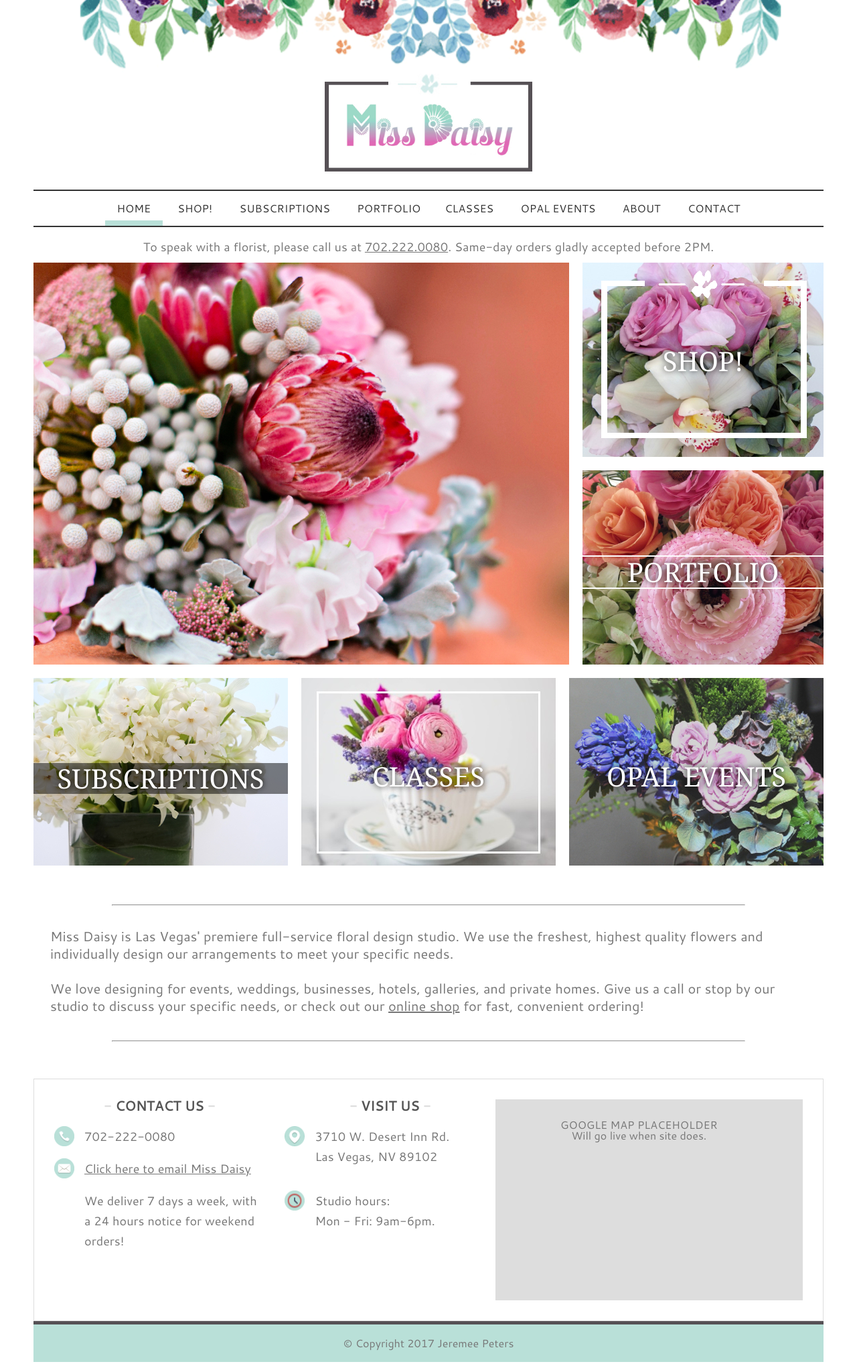
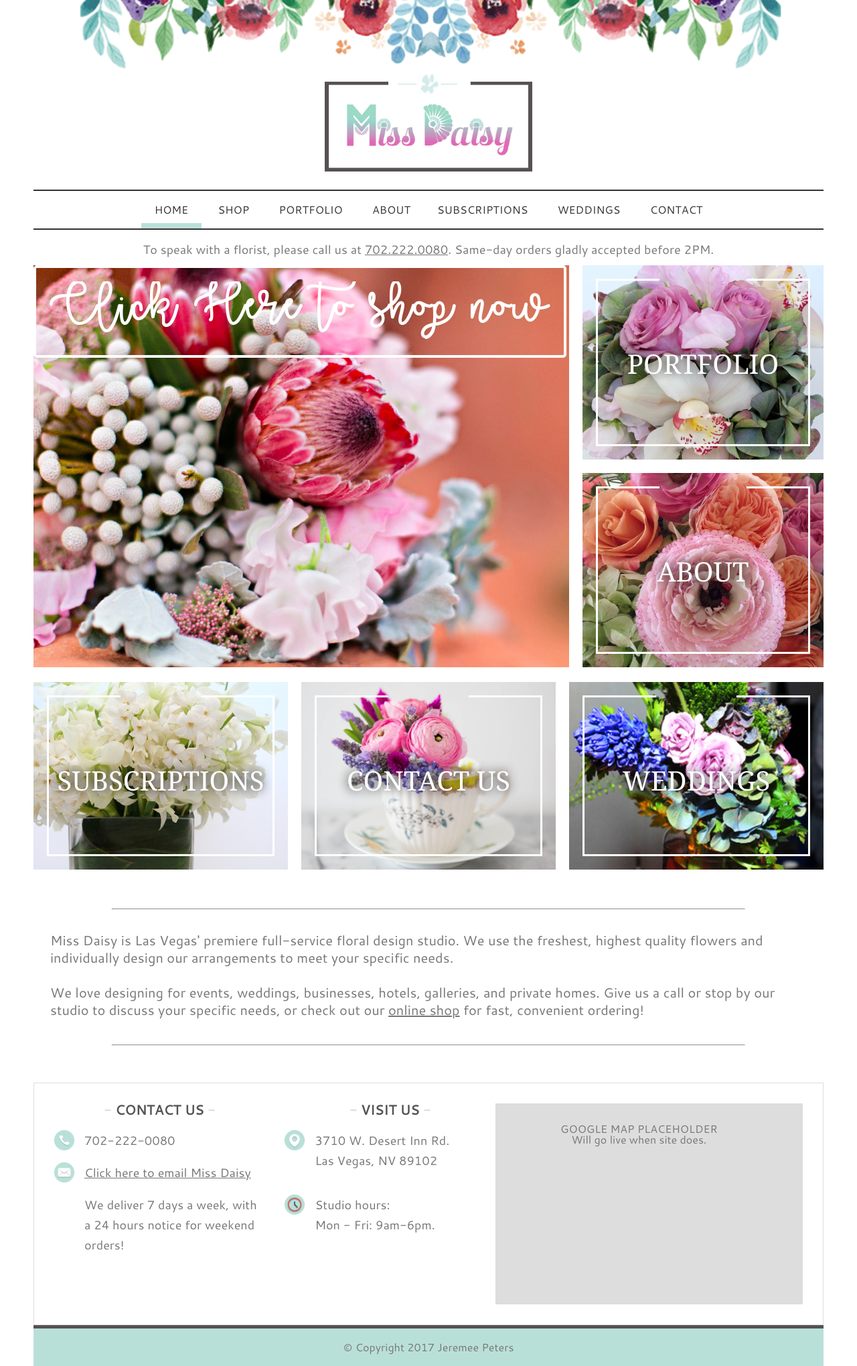
Before and after one commit to jpetey/miss-daisy, a PHP site: page / in a window 1280 px wide. Shown: the whole page at 67% size. Run offline with PHP 8.4, Linux system fonts and the light colour scheme.

Commit message:
Finalized home menu items and icon style

```diff
--- a/css/style.css
+++ b/css/style.css
@@ -9,7 +9,7 @@
     font-style: normal;
 }
 
-body {
+body, button {
 	color: #777777;
 	font-family: 'cantarellregular';
 }
@@ -42,10 +42,10 @@ ul.nav > li {display: inline-block;}
 
 li.active {
 	border-bottom: 8px solid #b9e0d8;
-	padding: 18px 18px 10px 18px;
+	padding: 18px 20px 12px 20px;
 }
 
-li.inactive {padding: 18px;}
+li.inactive {padding: 20px;}
 
 a.navlink {
 	color: #333333;
@@ -62,40 +62,67 @@ a:hover {color: #b9e0d8;}
 	text-align: center;
 }
 
-#home-xl-img {
+#home-xl {
+	position: relative;
+	max-width: 800px;
 	float: left;
 	max-width: 800px;
 	margin-right: 20px;
 	width: 100%;
 }
 
+#home-xl-img {
+	max-width: 800px;
+	width: 100%;
+
+}
+
+#home-xl-btn {
+  position: absolute;
+  z-index: 99;
+  padding: 20px;
+  font-size: 26px;
+  font-weight: bold;
+  text-shadow: 0px 0px 15px #000;
+  cursor: pointer;
+  border-radius: 5px;
+  background: none;
+  border: #fff solid 4px;
+  background-image: cover url('../images/index/shop-now-btn.png');
+}
+
+#home-xl-btn:hover {
+  background: #cccccc;
+  opacity: 0.5;
+}
+
 #lav-blooms {
-	background-image: url('../images/index/lav-blooms-text.png');
+	background-image: url('../images/index/lav-blooms-box.jpg');
 	margin-bottom: 20px;
 	max-width: 360px;
 	height: 290px;
 }
 
 #pink-closeup {
-	background-image: url('../images/index/pink-closeup.jpg');
+	background-image: url('../images/index/pink-closeup-box.jpg');
 	max-width: 360px;
 	height: 290px;
 }
 
 #white-blooms {
-	background-image: url('../images/index/white-blooms.jpg');
+	background-image: url('../images/index/white-blooms-box.jpg');
 	max-width: 380px;
 	height: 280px;
 }
 
 #teacup {
-	background-image: url('../images/index/teacup-border.jpg');
+	background-image: url('../images/index/teacup-box.jpg');
 	max-width: 380px;
 	height: 280px;
 }
 
 #rustic-bar {
-	background-image: url('../images/index/rustic-bar.jpg');
+	background-image: url('../images/index/rustic-bar-box.jpg');
 	max-width: 380px;
 	height: 280px;
 }
@@ -120,44 +147,13 @@ a:hover {color: #b9e0d8;}
 
 .img-title {
 	top: 127px;
-	border-bottom: 2px #fff solid;
-	border-top: 2px #fff solid;
-	color: #fff;
-	font-family: 'Georgia', Times, Times New Roman, serif;
-	font-size: 40px;
-	padding: 3px 0;
-	position: absolute;
-	text-align: center;
-	text-shadow: 0px 0px 10px #000;
-	text-transform: uppercase;
-	width: 100%;
-}
-
-/*Lav Blooms, no border around text + Opal + classes*/
-.img-title2 {
-	top: 127px;
 	color: #fff;
 	font-family: 'Georgia', Times, Times New Roman, serif;
 	font-size: 40px;
 	padding: 0;
 	position: absolute;
 	text-align: center;
-	text-shadow: 0px 0px 10px #000;
-	text-transform: uppercase;
-	width: 100%;
-}
-
-/*option 3 - subscriptions*/
-.img-title3 {
-	top: 127px;
-	background: rgba(0,0,0,.5);
-	color: #fff;
-	font-family: 'Georgia', Times, Times New Roman, serif;
-	font-size: 40px;
-	padding: 3px 0;
-	position: absolute;
-	text-align: center;
-	text-shadow: 0px 0px 10px #000;
+	text-shadow: 0px 0px 15px #000;
 	text-transform: uppercase;
 	width: 100%;
 }
--- a/home.html
+++ b/home.html
@@ -1,7 +1,8 @@
 <!DOCTYPE html>
 <html>
 <head>
-	<meta name="viewport" content="width=device-width, initial-scale=1">
+	<meta name="viewport" content="width=device-width, initial-scale=1.0">
+	<meta charset="UTF-8">
 
 	<title>Miss Daisy Flowers</title>
 
@@ -17,13 +18,12 @@
 	<nav>
 		<ul class='nav'>
 			<li class="active"><a class="navlink" href="home.html">Home</a></li>
-			<li class="inactive"><a class="navlink" href="http://missdaisyflowers.bloomnation.com">Shop!</a></li>
-			<li class="inactive"><a class="navlink" href="subscribe.html">Subscriptions</a></li>
-			<li class="inactive"><a class="navlink" href="portfolio.html">Portfolio</a>
-			<li class="inactive"><a class="navlink" href="classes.html">Classes</a></li>
+			<li class="inactive"><a class="navlink" href="http://missdaisyflowers.bloomnation.com">Shop</a></li>
+			<li class="inactive"><a class="navlink" href="subscribe.html">Portfolio</a></li>
+			<li class="inactive"><a class="navlink" href="portfolio.html">About</a>
+			<li class="inactive"><a class="navlink" href="classes.html">Subscriptions</a></li>
 			</li>
-			<li class="inactive"><a class="navlink" href="opal.html">Opal Events</a></li>
-			<li class="inactive"><a class="navlink" href="about.html">About</a></li>
+			<li class="inactive"><a class="navlink" href="opal.html">Weddings</a></li>
 			<li class="inactive"><a class="navlink" href="contact.html">Contact</a></li>
 		</ul>
 	</nav>
@@ -31,40 +31,48 @@
 <main>
 	<section class="clearfix">
 		<h2 id="announce">To speak with a florist, please call us at <a href="tel:+17022220080">702.222.0080</a>. Same-day orders gladly accepted before 2PM.</h2>
-		<img id="home-xl-img" src="images/index/desert-shoot.jpg">
-		<!--take 2-->
-		<a href="http://missdaisyflowers.bloomnation.com">
+		<div id="home-xl">
+			<div id="home-xl-btn">
+				<a href="http://missdaisyflowers.bloomnation.com">
+					<img src="images/index/shop-now-btn.png">
+				</a>
+			</div>
+			<a href="http://missdaisyflowers.bloomnation.com">
+				<img id="home-xl-img" src="images/index/desert-shoot.jpg">
+			</a>
+		</div>
+		<a href="portoflio.html">
 			<div class="home-side-div">
 				<div class="home-img-link" id="lav-blooms"></div>
-				<h3 class="img-title2">Shop!</h3>
+				<h3 class="img-title">Portfolio</h3>
 			</div>
 		</a>
 
-		<a href="portfolio.html">
+		<a href="about.html">
 			<div class="home-side-div">
 				<div class="home-img-link" id="pink-closeup"></div>
-				<h3 class="img-title">Portfolio</h3>
+				<h3 class="img-title">About</h3>
 			</div>
 		</a>
 
 		<a href="subscribe.html">
 			<div class="home-btm-div">
 				<div class="home-img-link" id="white-blooms"></div>
-				<h3 class="img-title3">Subscriptions</h3>
+				<h3 class="img-title">Subscriptions</h3>
 			</div>
 		</a>
 
-		<a href="classes.html">
+		<a href="contact.html">
 			<div class="home-btm-mid-div">
 				<div class="home-img-link" id="teacup"></div>
-				<h3 class="img-title2">Classes</h3>
+				<h3 class="img-title">Contact Us</h3>
 			</div>
 		</a>
 
 		<a href="opal.html">
 			<div class="home-btm-div">
 				<div class="home-img-link" id="rustic-bar"></div>
-				<h3 class="img-title2"	>Opal Events</h3>
+				<h3 class="img-title">Weddings</h3>
 			</div>
 		</a>
 	</section>
```
Also changed, not shown: images/index/lav-blooms-box.jpg (added), images/index/pink-closeup-box.jpg (added), images/index/rustic-bar-box.jpg (added), images/index/rustic-bar.jpg, images/index/shop-now-btn.jpg (added), images/index/shop-now-btn.png (added), images/index/teacup-border.jpg (deleted), images/index/teacup-box.jpg (added), images/index/white-blooms-box.jpg (added), 3 other files.
